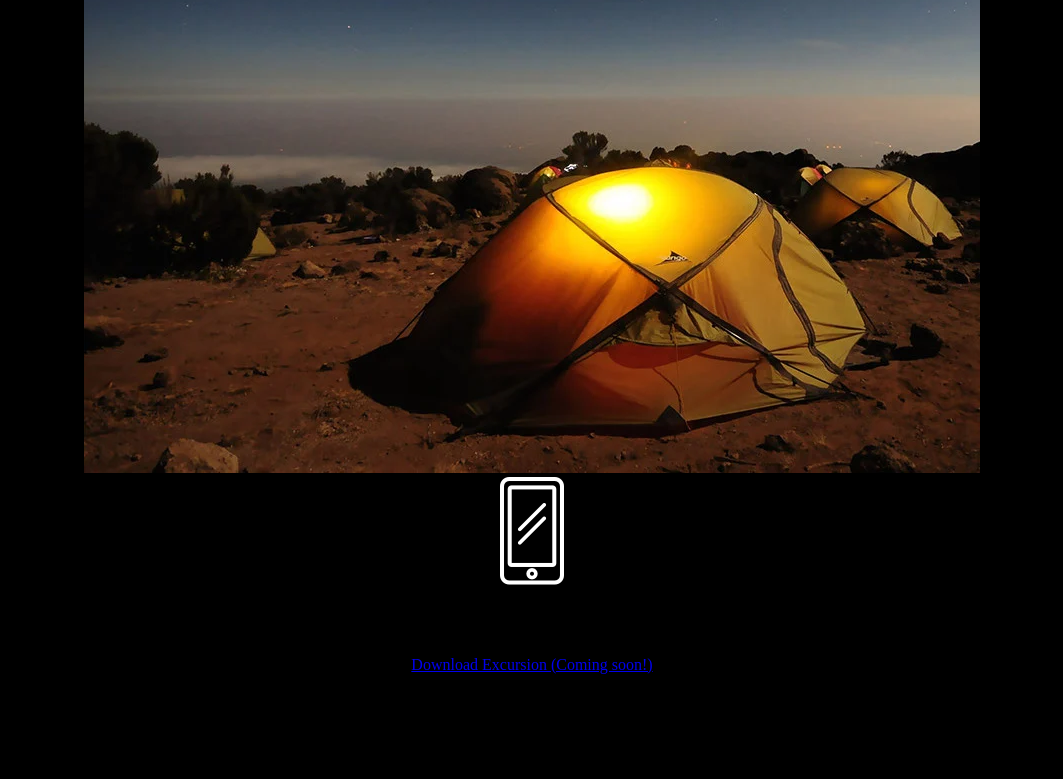
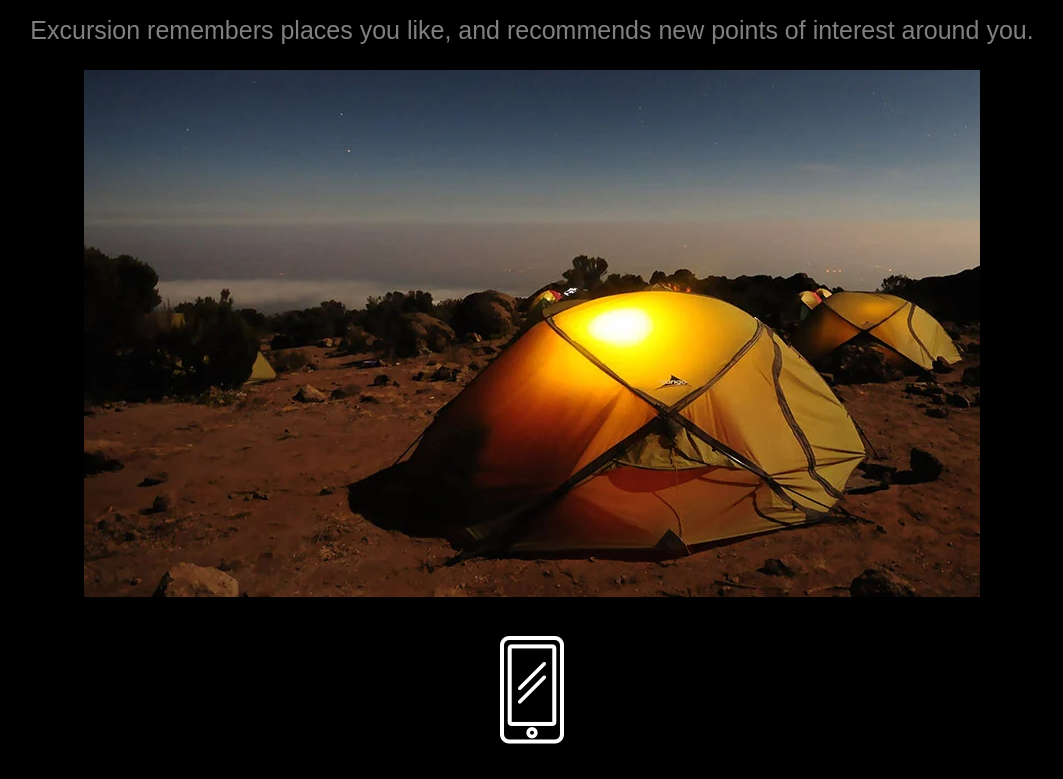
Before and after one commit to Ranisimo/Excursion, a plain HTML site: page index.html in a window 1280 px wide. Shown: the part 423-1202 px from the top of the page, without its empty margins (108-1171 px from the left). Before the commit the page ends 1113 px from the top, so only its background shows below. Drawn offline with Linux system fonts and the light colour scheme.

Commit message:
Added pngs

```diff
--- a/resources/css/styles.css
+++ b/resources/css/styles.css
@@ -1,14 +1,31 @@
 body {
     background-color: black;
     text-align: center;
+    color: white;
+    font-family: sans-serif;
 }
 
 h1 {
-    color: white;
-    font-family: sans-serif;
+    font-size: 3.5em;
+}
+
+h2 {
+    font-size: 2.5em;
+}
+
+h1, h2 {
     font-weight: lighter;
 }
 
 .link {
     color: turquoise;
 }
+
+#text-lighter {
+    color: gray;
+    font-size: 25px;
+}
+
+.small-image {
+    margin-top: 35px;
+}
```
Also changed, not shown: 1 other file.
